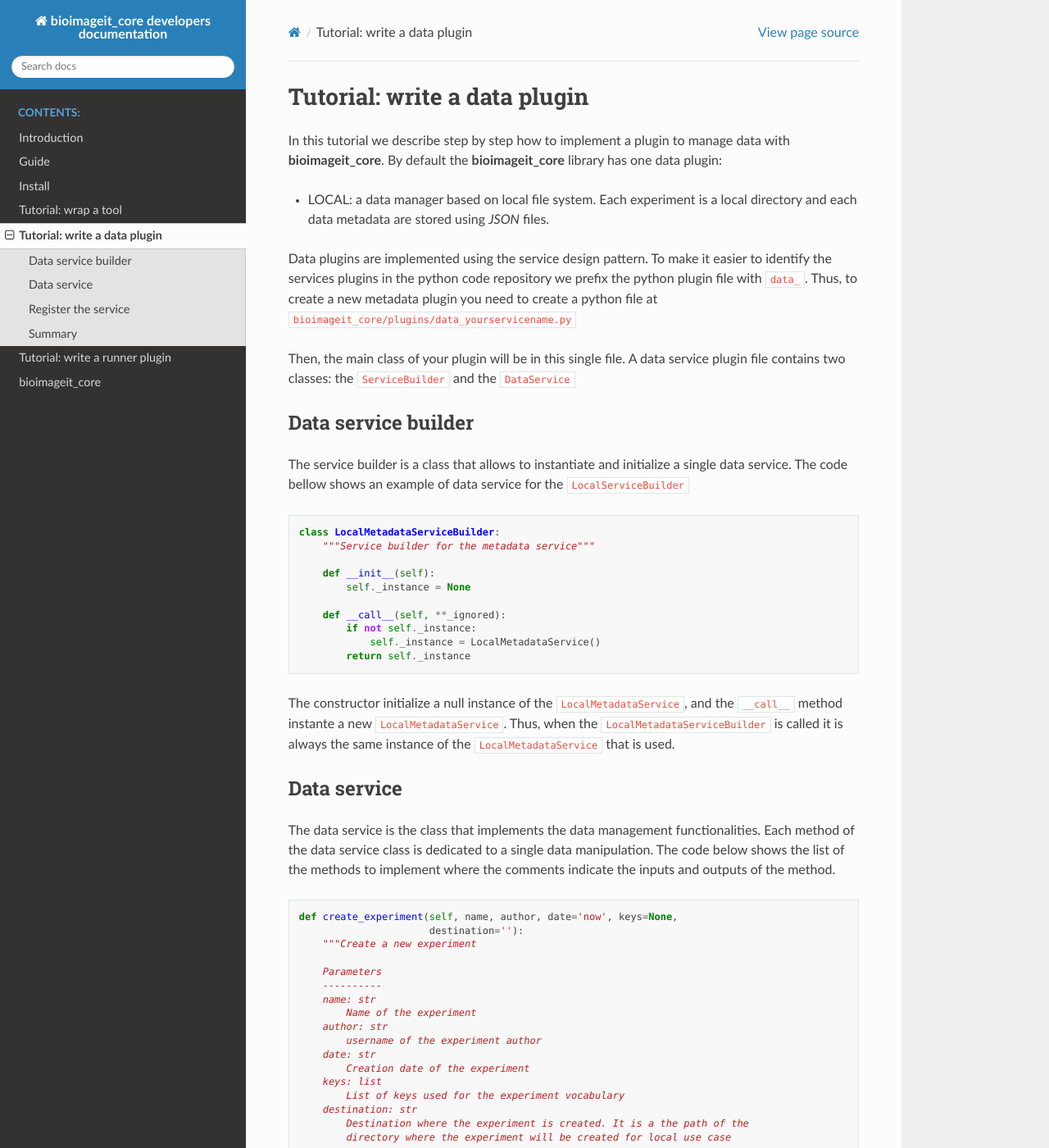
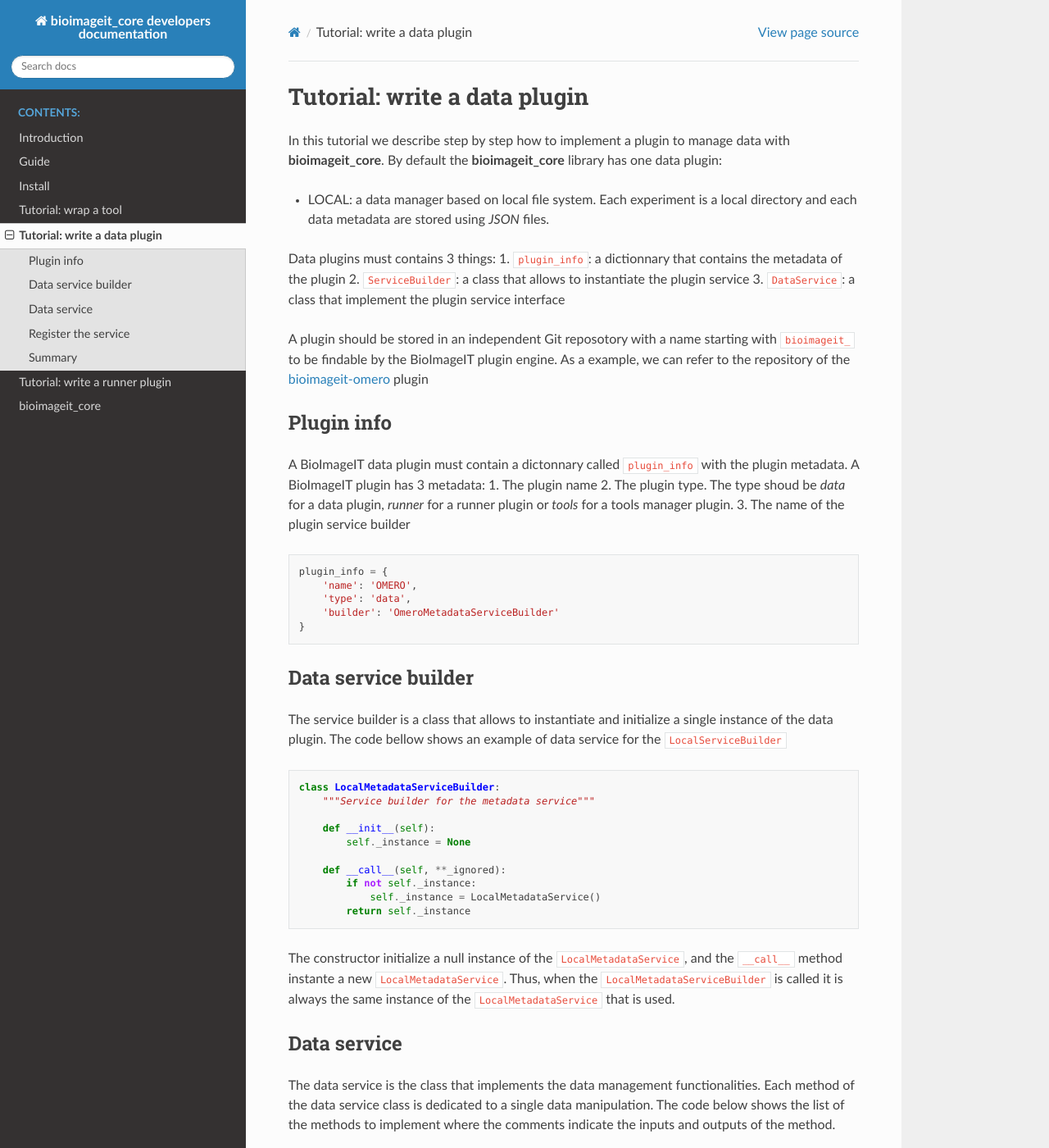
Before and after one commit to bioimageit/bioimageit_core, a Sphinx documentation site: the page built from docs/source/tutorial_write_a_data_plugin.rst, in a window 1280 px wide and 1400 px high. Shown: the whole window at 82% size. Built offline with Sphinx 7.4.7 and the Read the Docs theme 2.0.0, drawn with Linux system fonts in a browser that asks for light colours.

Commit message:
update the write a plugin doc

```diff
--- a/docs/source/tutorial_write_a_data_plugin.rst
+++ b/docs/source/tutorial_write_a_data_plugin.rst
@@ -6,17 +6,36 @@ the **bioimageit_core** library has one data plugin:
 
 * LOCAL: a data manager based on local file system. Each experiment is a local directory and each data metadata are stored using *JSON* files.
 
-Data plugins are implemented using the service design pattern. To make it easier to identify the services plugins in the
-python code repository we prefix the python plugin file with ``data_``.
-Thus, to create a new metadata plugin you need to create a python file at ``bioimageit_core/plugins/data_yourservicename.py``
+Data plugins must contains 3 things:
+1. ``plugin_info``: a dictionnary that contains the metadata of the plugin
+2. ``ServiceBuilder``: a class that allows to instantiate the plugin service
+3. ``DataService``: a class that implement the plugin service interface
 
-Then, the main class of your plugin will be in this single file. A data service plugin file contains two classes: the ``ServiceBuilder`` and
-the ``DataService``
+A plugin should be stored in an independent Git reposotory with a name starting with ``bioimageit_`` to be findable by the BioImageIT plugin engine. As a example, we can refer
+to the repository of the `bioimageit-omero <https://github.com/bioimageit/bioimageit-omero>`_ plugin
+
+
+Plugin info
+-----------
+
+A BioImageIT data plugin must contain a dictonnary called ``plugin_info`` with the plugin metadata. A BioImageIT plugin has 3 metadata:
+1. The plugin name
+2. The plugin type. The type shoud be `data` for a data plugin, `runner` for a runner plugin or `tools` for a tools manager plugin.
+3. The name of the plugin service builder
+
+.. code-block:: python
+
+    plugin_info = {
+        'name': 'OMERO',
+        'type': 'data',
+        'builder': 'OmeroMetadataServiceBuilder'
+    }
+
 
 Data service builder
 --------------------
 
-The service builder is a class that allows to instantiate and initialize a single data service. The code bellow shows an
+The service builder is a class that allows to instantiate and initialize a single instance of the data plugin. The code bellow shows an
 example of data service for the ``LocalServiceBuilder``
 
 .. code-block:: python
```
